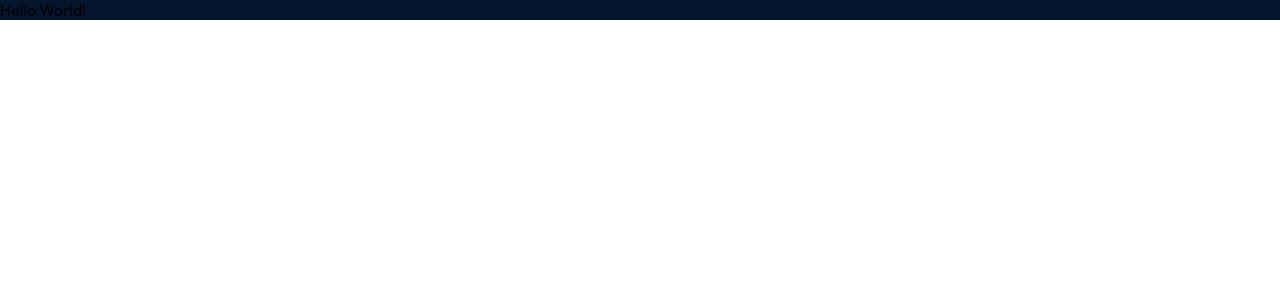
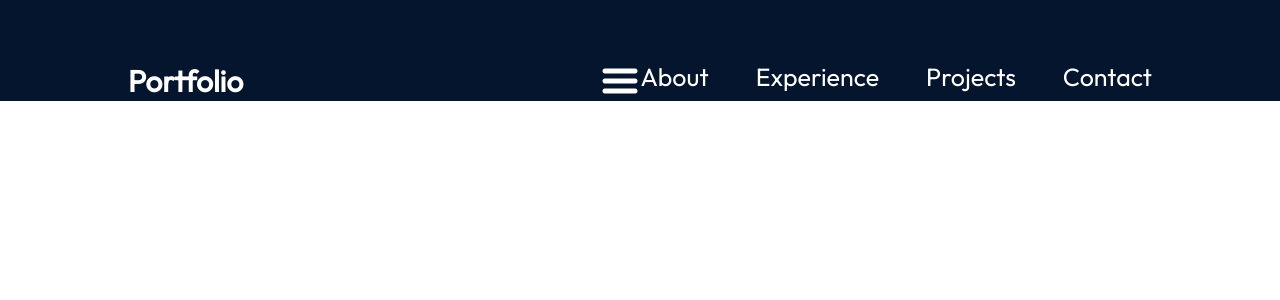
Before and after one commit to Antartic4/rjsv-portfolio, a React (Vite) app: page / in a window 1280 px wide. Shown: the top 300 px of the page. Built offline with nearby package versions, Linux system fonts and the light colour scheme.

Commit message:
Adding Navbar!

```diff
--- a/src/App.jsx
+++ b/src/App.jsx
@@ -1,7 +1,12 @@
 import styles from './App.module.css';
+import { Navbar } from './components/Navbar/Navbar';
 
 function App() {
-  return <div className={styles.App}>Hello World!</div>;
+  return (
+    <div className={styles.App}>
+      <Navbar />
+    </div>
+  );
 }
 
 export default App;
--- /dev/null
+++ b/src/components/Navbar/Navbar.jsx
@@ -0,0 +1,45 @@
+import { useState } from 'react';
+
+import styles from './Navbar.module.css';
+import { getImageUrl } from '../../utils';
+
+export const Navbar = () => {
+  const [menuOpen, setMenuOpen] = useState(false);
+
+  return (
+    <nav className={styles.navbar}>
+      <a className={styles.title} href="/">
+        Portfolio
+      </a>
+      <div className={styles.menu}>
+        <img
+          className={styles.menuBtn}
+          src={
+            menuOpen
+              ? getImageUrl('nav/closeIcon.png')
+              : getImageUrl('nav/menuIcon.png')
+          }
+          alt="menu-button"
+          onClick={() => setMenuOpen(!menuOpen)}
+        />
+        <ul
+          className={`${styles.menuItems} ${menuOpen && styles.menuOpen}`}
+          onClick={() => setMenuOpen(false)}
+        >
+          <li>
+            <a href="#about">About</a>
+          </li>
+          <li>
+            <a href="#experience">Experience</a>
+          </li>
+          <li>
+            <a href="#projects">Projects</a>
+          </li>
+          <li>
+            <a href="#about">Contact</a>
+          </li>
+        </ul>
+      </div>
+    </nav>
+  );
+};
--- /dev/null
+++ b/src/components/Navbar/Navbar.module.css
@@ -0,0 +1,77 @@
+@import '../../vars.css';
+
+.navbar {
+  position: relative;
+  display: flex;
+  align-items: center;
+  justify-content: space-between;
+  padding-top: 61px;
+  z-index: 2;
+  margin: 0 10%;
+}
+
+.title {
+  font-size: 30px;
+  font-weight: 600;
+  text-decoration: none;
+  color: var(--color-text);
+}
+
+.menu {
+  display: flex;
+}
+
+.menuItems {
+  display: flex;
+  gap: 47px;
+  list-style: none;
+}
+
+.menuItems a {
+  font-size: 25px;
+  color: var(--color-text);
+  text-decoration: none;
+}
+
+@media screen and (max-width: 830px) {
+  .navbar {
+    flex-direction: column;
+    align-items: flex-start;
+  }
+
+  .menu {
+    position: absolute;
+    right: 0;
+    margin-right: 10%;
+    flex-direction: column;
+    align-items: flex-end;
+    gap: 11px;
+    z-index: 3;
+  }
+
+  .menuBtn {
+    display: block;
+    cursor: pointer;
+  }
+
+  .menuItems {
+    display: none;
+    flex-direction: column;
+    align-items: center;
+    gap: 13px;
+    border-radius: 10px;
+    background: rgb(25, 55, 109);
+    background: linear-gradient(
+      0deg,
+      rgba(25, 55, 109, 0.2) 0%,
+      rgba(25, 55, 109, 1) 100%
+    );
+    padding: 24px 33px;
+    box-shadow: 0 0 4px 0 rgba(0, 0, 0, 0.25);
+  }
+
+  .menuOpen {
+    display: flex;
+    z-index: 1;
+  }
+}
--- a/src/utils.js
+++ b/src/utils.js
@@ -1,3 +1,3 @@
 export const getImageUrl = (path) => {
-  return new URL(`assets/${path}`, import.meta.url).href;
+  return new URL(`/assets/${path}`, import.meta.url).href;
 };
```
